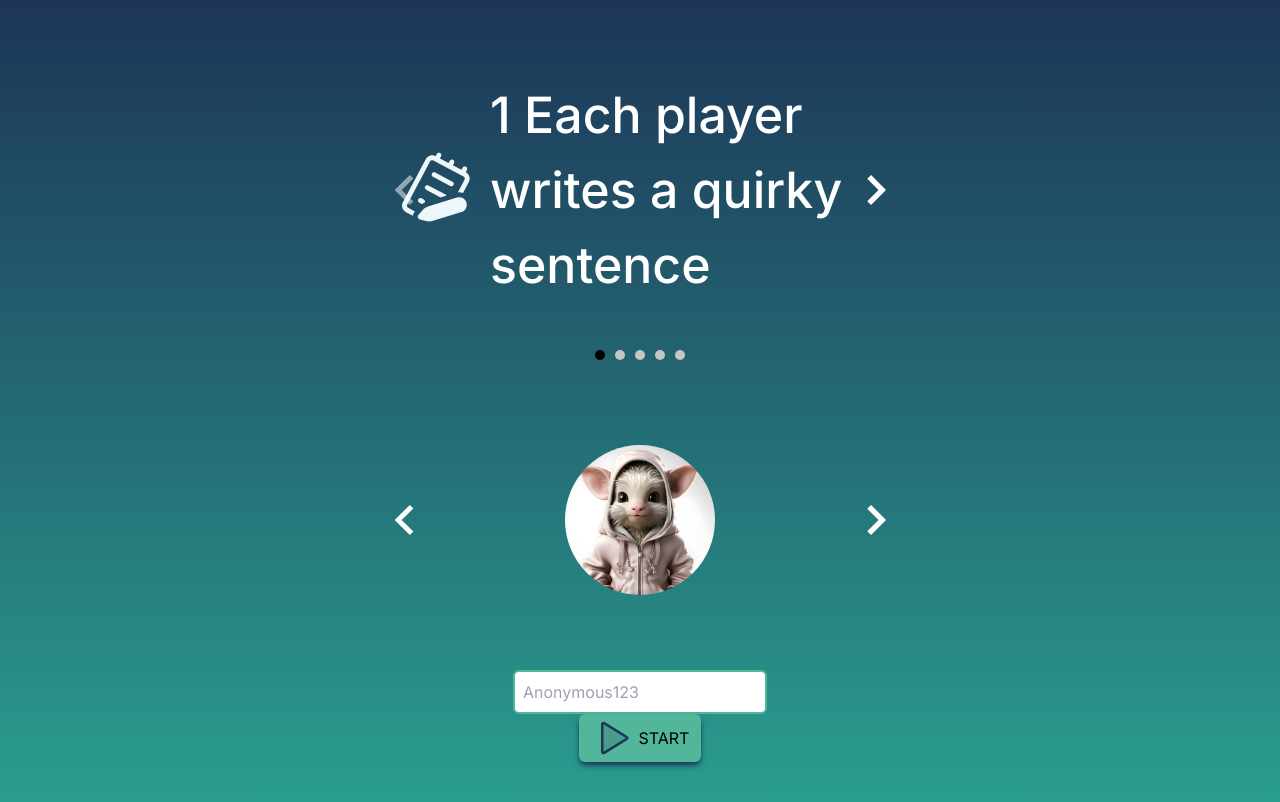
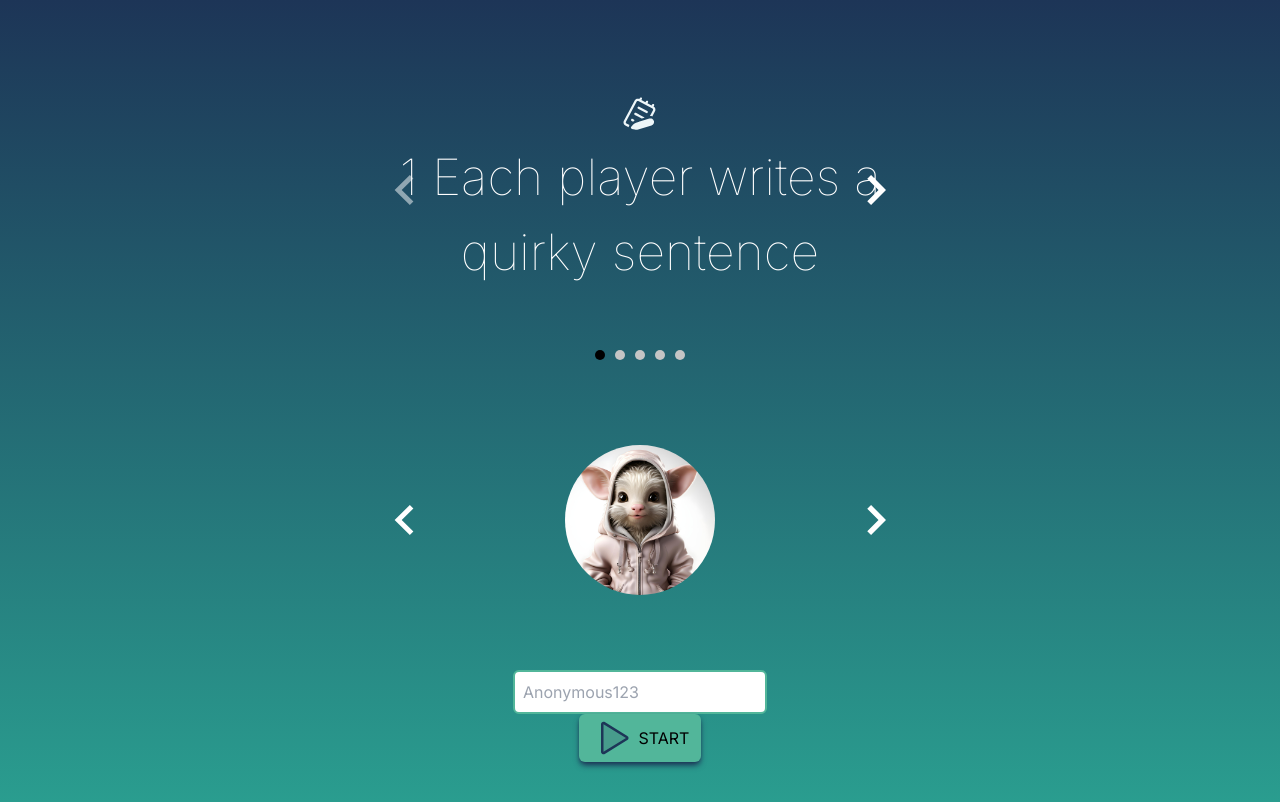
Before and after one commit to dylancobb/in-house-project, a Next.js app: page / in a window 1280 px wide. Built offline with nearby package versions, Linux system fonts and the light colour scheme.

Commit message:
Rename styles for different component

```diff
--- a/app/components/AvatarSlider/styles.css
+++ b/app/components/AvatarSlider/avatar-styles.css
@@ -5,17 +5,22 @@
 
 body {
   margin: 0;
-  font-family: "Inter", sans-serif;
+  font-family: 'Inter', sans-serif;
   -webkit-font-smoothing: antialiased;
   -moz-osx-font-smoothing: grayscale;
 }
 
-[class^="number-slide"],
-[class*=" number-slide"] {
+p {
+  text-align: center;
+}
+
+[class^='number-slide'],
+[class*=' number-slide'] {
   display: flex;
+  flex-direction: column;
   align-items: center;
   justify-content: center;
-  font-size: 50px;
+  font-size: 20px;
   color: #fff;
   font-weight: 500;
   height: 200px;
@@ -51,31 +56,6 @@ body {
   width: 90%;
 }
 
-/* .dots {
-  display: flex;
-  padding: 10px 0;
-  justify-content: center;
-} */
-
-/* .dot {
-  border: none;
-  width: 10px;
-  height: 10px;
-  background: #c5c5c5;
-  border-radius: 50%;
-  margin: 0 5px;
-  padding: 5px;
-  cursor: pointer;
-}
-
-.dot:focus {
-  outline: none;
-}
-
-.dot.active {
-  background: #000;
-} */
-
 .keen-slider {
   transition: height 0.3s;
 }
--- a/app/components/InstructionsSlider/InstructionsSlider.tsx
+++ b/app/components/InstructionsSlider/InstructionsSlider.tsx
@@ -1,7 +1,8 @@
 import React, { useState } from 'react';
-import './styles.css';
+import 'keen-slider/keen-slider.min.css';
+import './instructions-styles.css';
+
 import { useKeenSlider } from 'keen-slider/react';
-import 'keen-slider/keen-slider.min.css';
 import Image from 'next/image';
 import { icons } from '@/public/images/sliderIcons/sliderIcons';
 
@@ -28,8 +29,8 @@ export default function App() {
             <div key={element.url} className="keen-slider__slide number-slide1">
               <Image
                 src={element.url}
-                width={150}
-                height={150}
+                width={50}
+                height={50}
                 alt="avatar"
                 priority={true}
               />
--- a/app/components/InstructionsSlider/styles.css
+++ b/app/components/InstructionsSlider/instructions-styles.css
@@ -5,7 +5,7 @@
   justify-content: center;
   font-size: 50px;
   color: #fff;
-  font-weight: 500;
+  font-weight: 100;
   height: 300px;
   max-height: 100vh;
 }
```
Also changed, not shown: app/components/AvatarSlider/AvatarSlider.tsx (+2 -5 lines).
